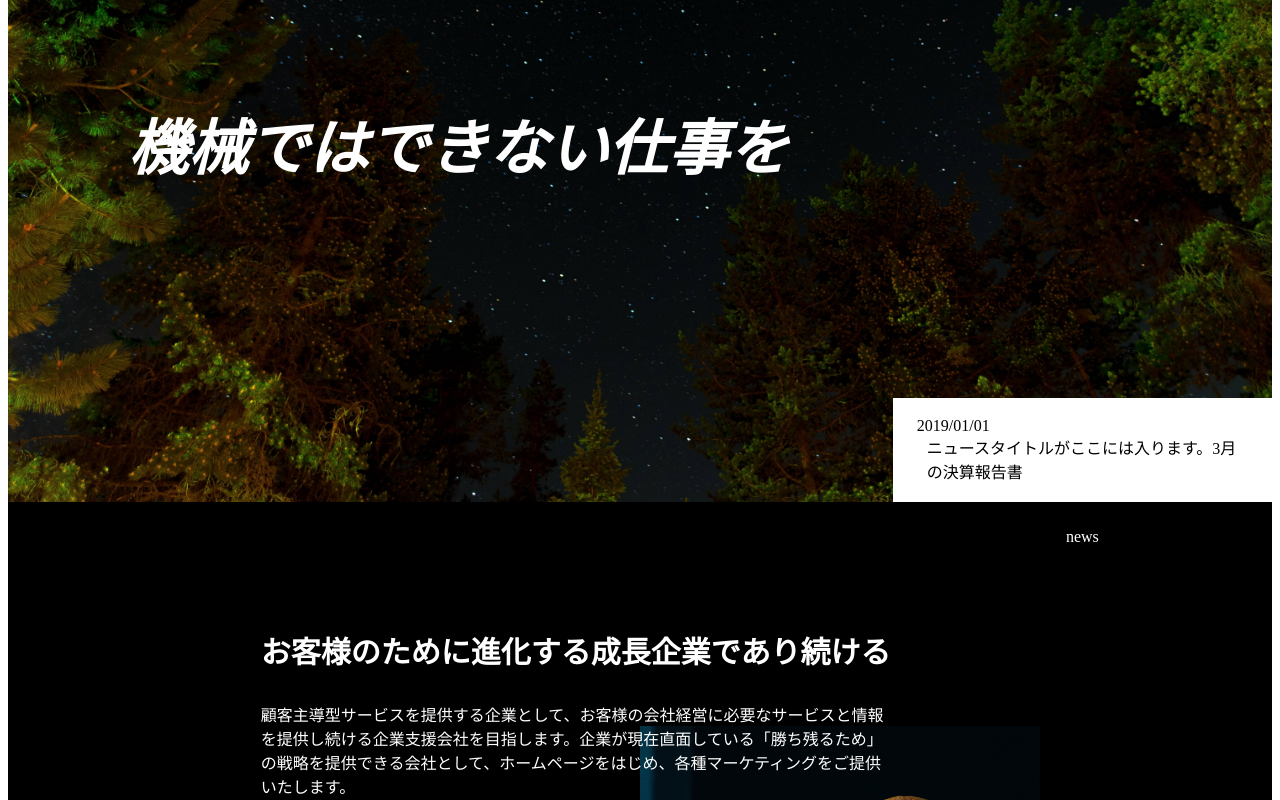
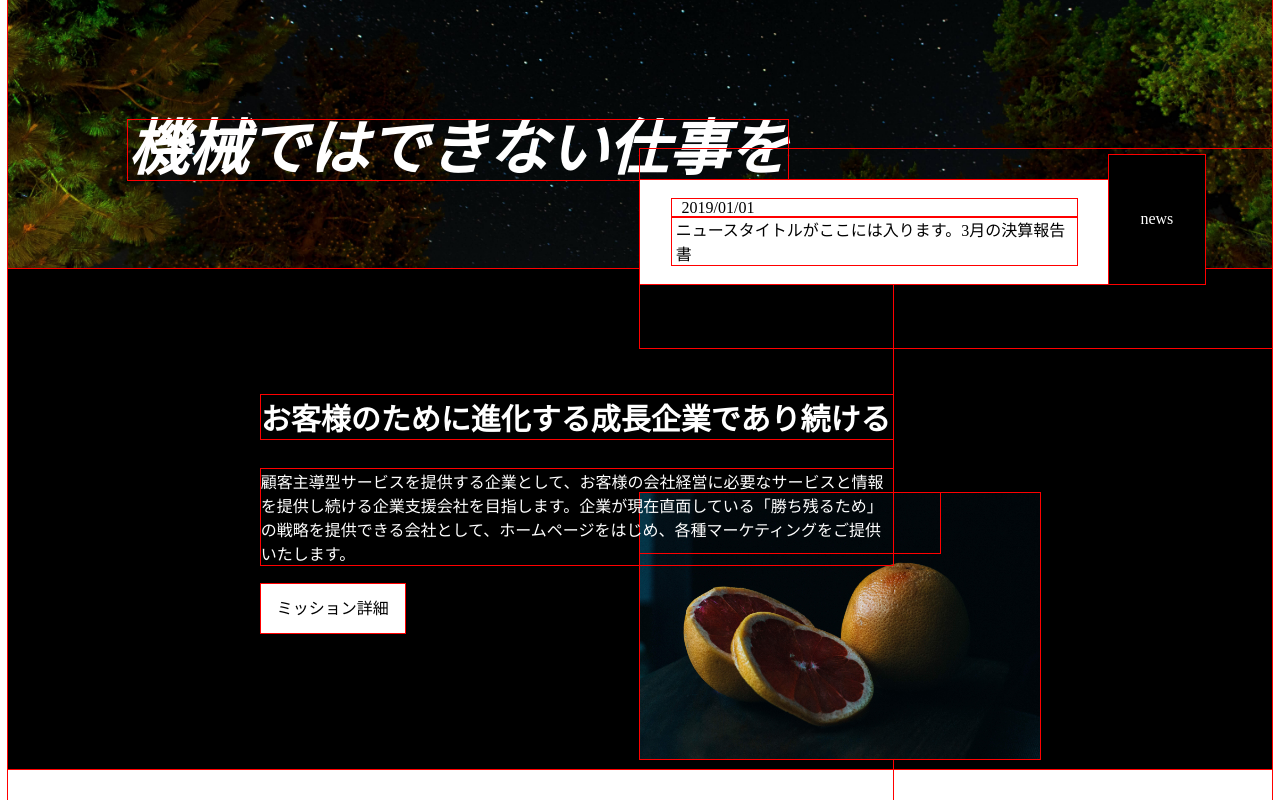
Before and after one commit to yuka1007/lp3-vue, a Vue app: page / in a window 1280 px wide. Shown: the part 280-1080 px from the top of the page. Built offline with nearby package versions, Linux system fonts and the light colour scheme.

Commit message:
Footer remake

```diff
--- a/src/App.vue
+++ b/src/App.vue
@@ -203,7 +203,7 @@ input, select {
 /*ここまでがリセットcss*/
 
 #firstview {
-  height: 100px;
+  height: 120px;
   background: (./assets/eyecatch.jpg);
   background-size: cover;
   background-position: center;
@@ -235,30 +235,32 @@ input, select {
 .news-content {
   background: #fff;
   left: 20%;
-  padding: 5% 5%;
+  padding: 3% 5%;
+  margin: 5% 0 10% 0;
 }
 
 .news_date {
-  padding-left: 5px;
+  padding-left: 10px;
 }
 
 .news_title {
-  padding: 0 15px;
+  padding: 0 1%;
 
 }
 .news-icon {
   background: #000;
-  height: 70px;
-  line-height: 70px;
+  line-height: 90px;
+  padding: 3% 5%;
   text-align: center;
   color: #fff;
   z-index: 9;
+  margin: 1% 0 10% 0;
 }
 .news-flex {
-  display: inline-block;
+  display: flex;
   z-index: 999;
   position: relative;
-  margin: -30% 0 1% 70%;
+  margin: -30% 0 1% 50%;
 }
 
 /*------------------------*/
@@ -268,7 +270,7 @@ input, select {
 .mission {
   position: relative;
   background: #000;
-  margin: -10% 0 5% 0;
+  margin: 0 0 5% 0;
   z-index: 9;
   height: 500px;
 }
@@ -314,6 +316,7 @@ input, select {
 .service {
   background: #e5e5e5;
   padding: 2% 0 40% 0;
+  margin: 15% 0;
 }
 
 .service-title {
@@ -332,7 +335,7 @@ input, select {
 }
 
 .service-img_second {
-  margin: 0% 0 -10% 1%;
+  margin: 0% 20% -10% -10%;
 }
 
 .service-content_inner {
@@ -442,8 +445,8 @@ input, select {
 /*------------------------*/
 .contact {
   background: url(./assets/contact-bg.jpg) center/cover no-repeat;
-  padding: 10%;
-  margin: 10% 0 0 0;
+  padding: 5% 5%;
+  margin: 5% 0 0 0;
 }
 
 .contact-title,
@@ -470,4 +473,8 @@ input, select {
   text-decoration: none;
 }
 
+* {
+    outline: 1px solid red !important;
+}
+
 </style>
--- a/src/components/CommonFooter.vue
+++ b/src/components/CommonFooter.vue
@@ -15,7 +15,7 @@
             </nav>
           </div>
         </div>
-        <small>Copyright 2019 estra inc. All Rights Reserved.</small>
+        <small class="footer-last">Copyright 2019 estra inc. All Rights Reserved.</small>
       </footer>
 </template>
 
@@ -28,28 +28,32 @@
 
 .top-footer {
   background: rgb(14, 13, 13);
-  text-align: center;
   color: white;
 }
 .header-logo{
-  text-align: left;
   margin: 0 0 0 8%;
   color: white;
 }
 
-.header-nav a {
+.header-nav ul {
+  display: flex;
+  margin: -10% 70% -5% 60%;
+  padding: 5% 5% 10% 5%;
+  text-decoration: none;
   color: white;
 }
 
-  .header-nav li{
-    display: inline-block;
-    margin: 0 8% 0 2%;
-    color:#fff;
-  }
-
-.flex {
-  display: flex;
+.header-nav a {
+  padding: 5% 0%;
+  color: white;
 }
 
+.header-nav li {
+  text-decoration: none;
+}
+
+.footer-last {
+  margin: 0 30%;
+}
 
 </style>
```
